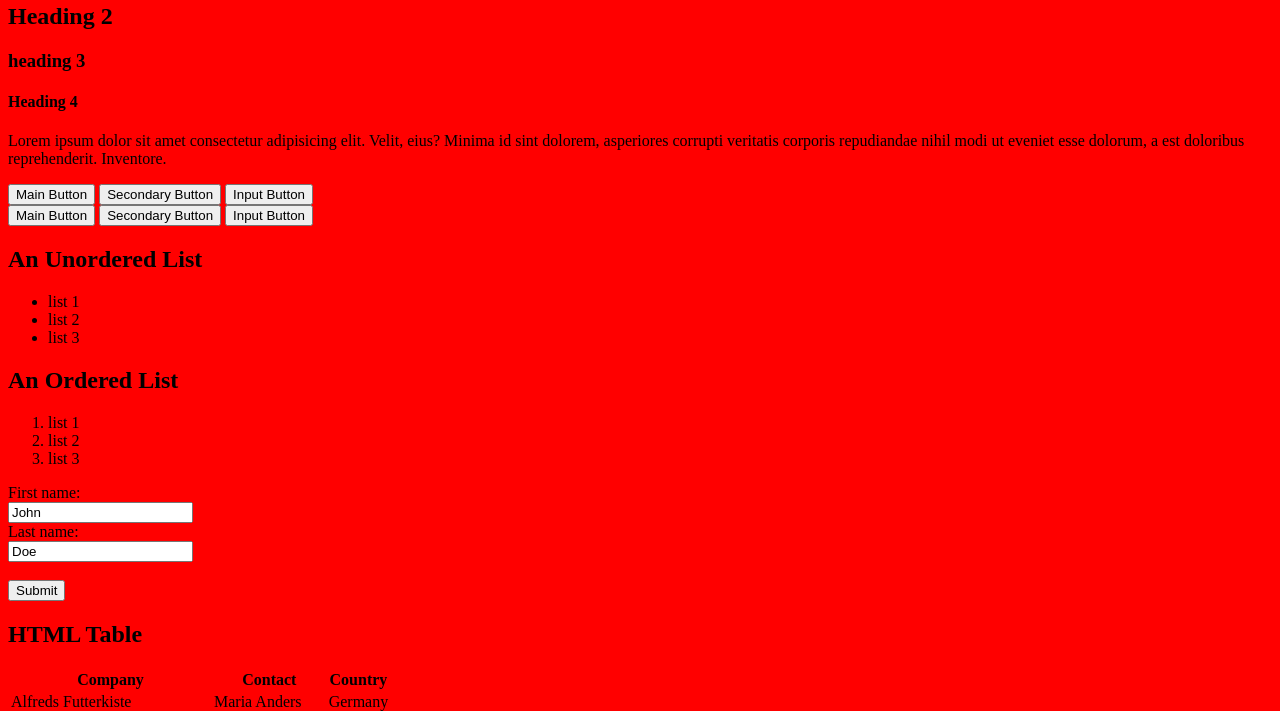
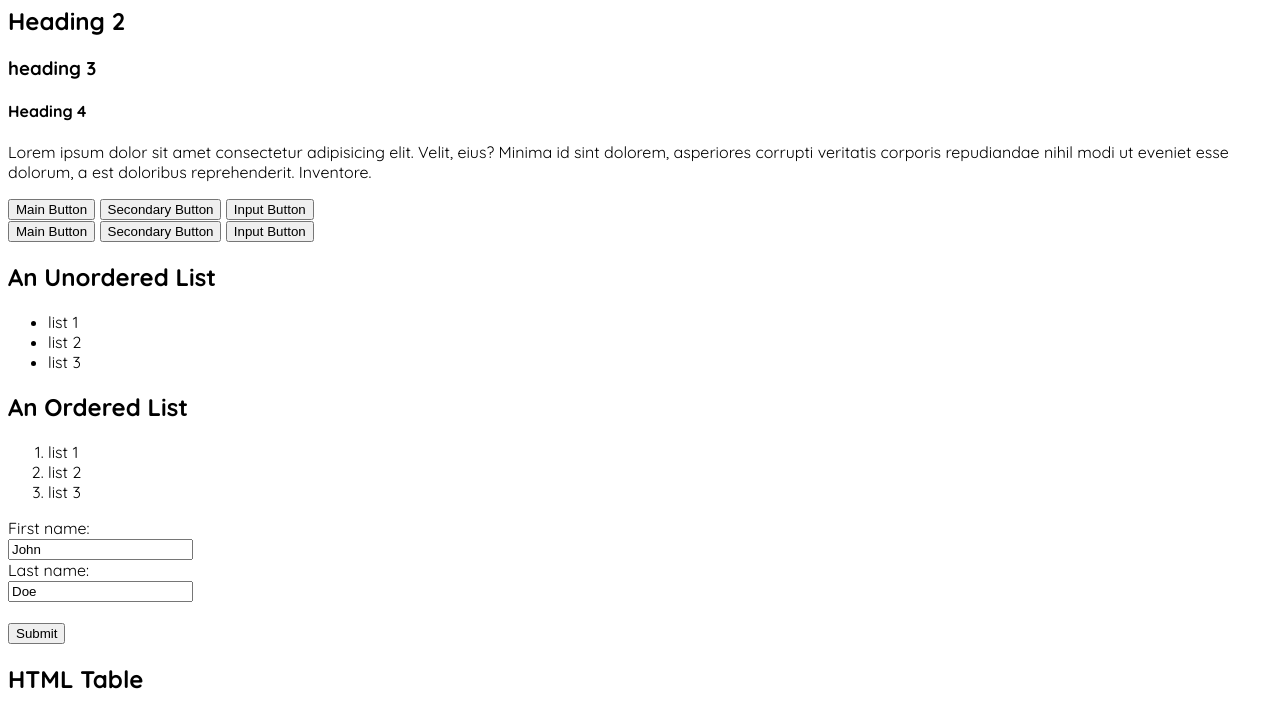
Before and after one commit to bent0077/CSS-Frameworks, a plain HTML site: page dist/index.html in a window 1280 px wide. Shown: the part 77-788 px from the top of the page. Drawn offline with Linux system fonts and the light colour scheme.

Commit message:
font family

```diff
--- a/dist/index.html
+++ b/dist/index.html
@@ -5,6 +5,10 @@
         <meta charset="UTF-8">
         <meta http-equiv="X-UA-Compatible" content="IE=edge">
         <meta name="viewport" content="width=device-width, initial-scale=1.0">
+        <link rel="preconnect" href="https://fonts.googleapis.com">
+        <link rel="preconnect" href="https://fonts.gstatic.com" crossorigin>
+        <link href="https://fonts.googleapis.com/css2?family=Quicksand:wght@300;400;500;600;700&display=swap"
+            rel="stylesheet">
         <link rel="stylesheet" href="./css/main.css">
         <title>CSS Framework</title>
     </head>
--- a/scss/main.scss
+++ b/scss/main.scss
@@ -1,3 +1,4 @@
 body{
-    background: red;
+    background:white;
+
 }
```
Also changed, not shown: dist/css/main.css, 1 other file.
